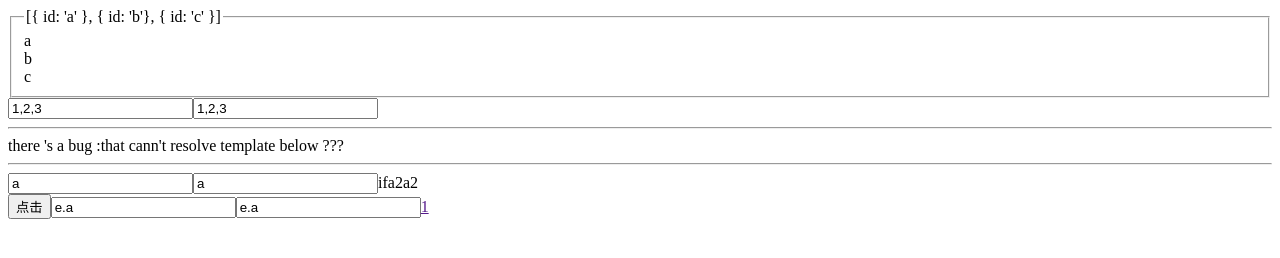
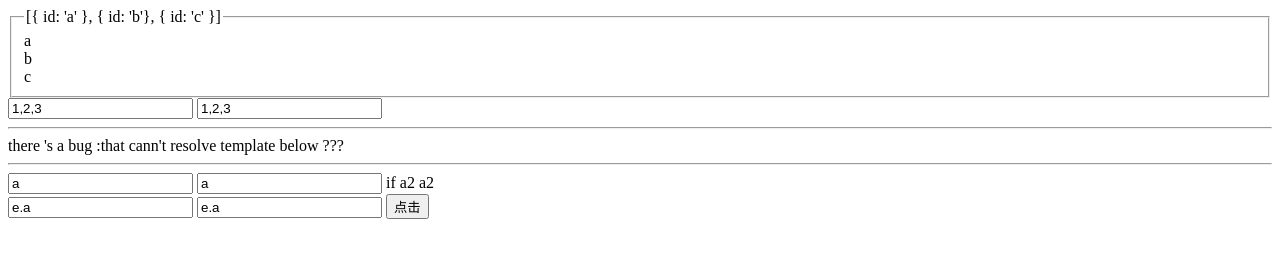
Before and after one commit to lkdghzh/unar.js, a website built with Parcel: page examples/parcel/index.html in a window 1280 px wide. Built offline with nearby package versions, Linux system fonts and the light colour scheme.

Commit message:
compile?

```diff
--- a/examples/parcel/index.html
+++ b/examples/parcel/index.html
@@ -43,10 +43,9 @@
 		<span u-html="c"></span>
 		<span u-html="d"></span>
 		<br>
-		<button @click="fn">点击</button>
 		<input type="text" u-model='e.a' />
 		<input type="text" u-model='e.a' />
-		<a href="">1</a>
+		<button @click="fn">点击</button>
 	</div>
 </body>
 <script src="./index.js"></script>
--- a/packages/view/index.js
+++ b/packages/view/index.js
@@ -14,23 +14,28 @@
 		this.el.appendChild(frag)
 	}
 	fillFrag() {
+		//return document.createRange().createContextualFragment(this.el.innerHTML)
 		let frag = document.createDocumentFragment()
-		for (let i = 0; i < this.el.childNodes.length; i++) {
-			const node = this.el.childNodes[i]
-			if (this.isValidType(node)) {
-				frag.appendChild(node)
-				--i
-			}
+		var first
+		while((first=this.el.firstChild)){
+			frag.appendChild(first)
 		}
+		// for (let i = 0; i < this.el.childNodes.length; i++) {
+		// 	const node = this.el.childNodes[i]
+		// 	if (this.isValidType(node)) {
+		// 		frag.appendChild(node)
+		// 		--i
+		// 	}
+		// }
 		return frag
 	}
-	isValidType(node) {
-		//for reduce the loop count ,filter nodes to Element Comment Text(not contain pure whitespace)
-		return node.nodeType === 1 || node.nodeType === 8 || (node.nodeType === 3) && !this.isPureBlankNode(node)
-	}
-	//https://developer.mozilla.org/zh-CN/docs/Web/Guide/API/DOM/Whitespace_in_the_DOM
-	isPureBlankNode(node) {
-		// Use ECMA-262 Edition 3 String and RegExp features
-		return !(/[^\t\n\r ]/.test(node.data))
-	}
+	// isValidType(node) {
+	// 	//for reduce the loop count ,filter nodes to Element Comment Text(not contain pure whitespace)
+	// 	return node.nodeType === 1 || node.nodeType === 8 || (node.nodeType === 3) && !this.isPureBlankNode(node)
+	// }
+	// //https://developer.mozilla.org/zh-CN/docs/Web/Guide/API/DOM/Whitespace_in_the_DOM
+	// isPureBlankNode(node) {
+	// 	// Use ECMA-262 Edition 3 String and RegExp features
+	// 	return !(/[^\t\n\r ]/.test(node.data))
+	// }
 }
```
